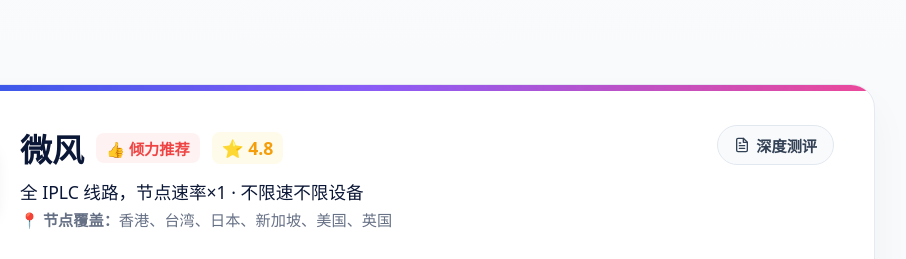
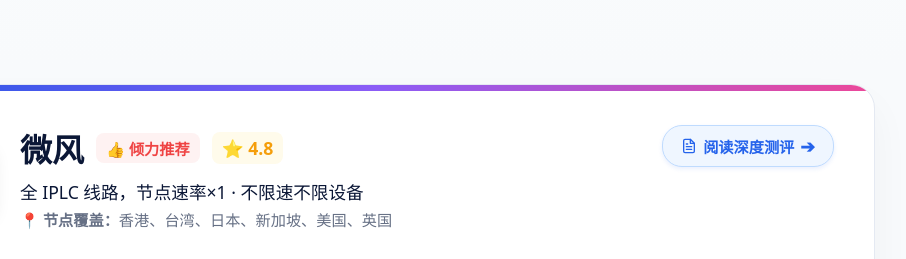
Before and after one commit to kelvinchong6880-gif/haoyongjichang.com, an Astro site: page / in a window 1280 px wide. Shown: the part 780-1039 px from the top of the page, 265-1171 px from the left. Built offline with nearby package versions, Linux system fonts and the light colour scheme; Astro itself is replaced by a stand-in of ours.

Commit message:
Enhance review button styling to make it look highly clickable

```diff
--- a/src/pages/index.astro
+++ b/src/pages/index.astro
@@ -33,7 +33,7 @@ import BaseLayout from '../layouts/BaseLayout.astro';
         </div>
         <a href="/review/weifeng/" class="bcp-review-btn" title="查看微风机场详细测评">
           <svg width="16" height="16" viewBox="0 0 24 24" fill="none" stroke="currentColor" stroke-width="2" stroke-linecap="round" stroke-linejoin="round"><path d="M14 2H6a2 2 0 0 0-2 2v16a2 2 0 0 0 2 2h12a2 2 0 0 0 2-2V8z"></path><polyline points="14 2 14 8 20 8"></polyline><line x1="16" y1="13" x2="8" y2="13"></line><line x1="16" y1="17" x2="8" y2="17"></line><polyline points="10 9 9 9 8 9"></polyline></svg>
-          深度测评
+          阅读深度测评 <span>➔</span>
         </a>
       </div>
 
@@ -236,22 +236,31 @@ import BaseLayout from '../layouts/BaseLayout.astro';
       display: inline-flex;
       align-items: center;
       gap: 6px;
-      padding: 8px 16px;
-      background: #f8fafc;
-      color: #334155;
+      padding: 8px 18px;
+      background: #eff6ff;
+      color: #2563eb;
       font-size: 0.95rem;
       font-weight: 600;
       border-radius: 20px;
       text-decoration: none;
       transition: all 0.2s;
       margin-left: auto;
-      border: 1px solid #e2e8f0;
+      border: 1px solid #bfdbfe;
       align-self: flex-start;
+      box-shadow: 0 2px 4px rgba(37, 99, 235, 0.1);
+    }
+    .bcp-review-btn span {
+      font-size: 1.1rem;
+      transition: transform 0.2s;
     }
     .bcp-review-btn:hover {
-      background: #e2e8f0;
-      color: #0f172a;
-      box-shadow: 0 2px 4px rgba(0,0,0,0.05);
+      background: #3b82f6;
+      color: #ffffff;
+      border-color: #3b82f6;
+      box-shadow: 0 4px 12px rgba(37, 99, 235, 0.25);
+    }
+    .bcp-review-btn:hover span {
+      transform: translateX(3px);
     }
     .bcp-badge {
       background: #fef2f2;
```
